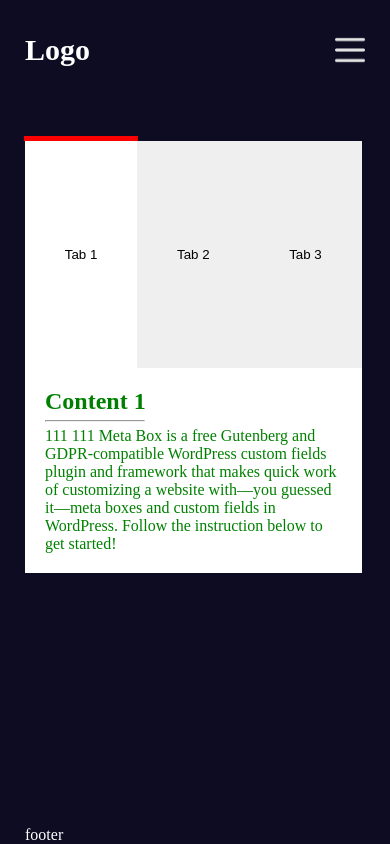
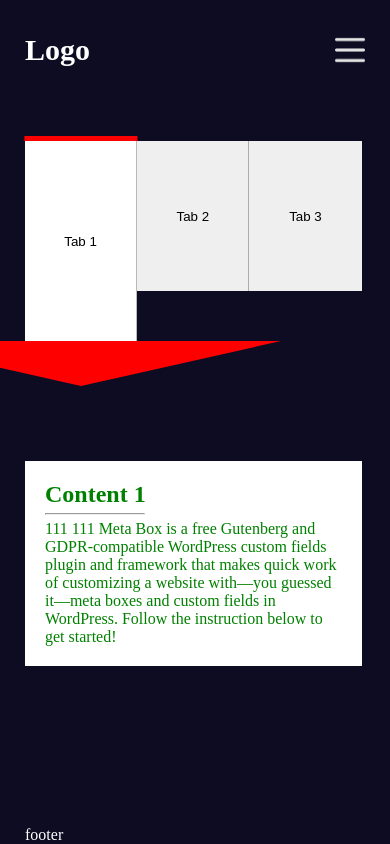
Before and after one commit to zhe-student-tafesa/dashboard-layout, a Next.js app: page /tab in a window 390 px wide. Built offline with nearby package versions, Linux system fonts and the light colour scheme.

Commit message:
1. set different height; 2. add triangle: not responsive

```diff
--- a/src/app/tab/tab.module.css
+++ b/src/app/tab/tab.module.css
@@ -19,15 +19,23 @@
     width: 33%;
     position: relative;
     /* Must add this */
+
+    height: 150px;
+    /* set height */
+    transition: height 0.3s;
+    /* animation */
 }
 
 .tabs:not(:last-child) {
-    border-right: 1px solid rgba(0, 0, 0, alpha0.274);
+    border-right: 1px solid rgba(0, 0, 0, 0.274);
 }
 
 .activeTabs {
     background: white;
     border-bottom: 1px solid transparent;
+    height: 200px;
+    padding: 15px 0;
+    /* add top and bottom padding */
 }
 
 .activeTabs::before {
@@ -40,6 +48,28 @@
     width: calc(100% + 2px);
     height: 5px;
     background: red;
+}
+
+
+.activeTabs::after {
+    content: "";
+    display: block;
+    position: absolute;
+    top: 100%;
+    /* bottom */
+    left: 50%;
+    transform: translateX(-50%);
+    /* center */
+    width: 0;
+    /* not show width */
+    height: 0;
+    /* not show height */
+    border-left: 200px solid transparent;
+    /*   */
+    border-right: 200px solid transparent;
+    /*   */
+    border-top: 45px solid red;
+    /*   */
 }
 
 .contentTabs {
@@ -79,4 +109,5 @@
 
 .blocTabs button {
     border: none;
+    position: relative;
 }
```
